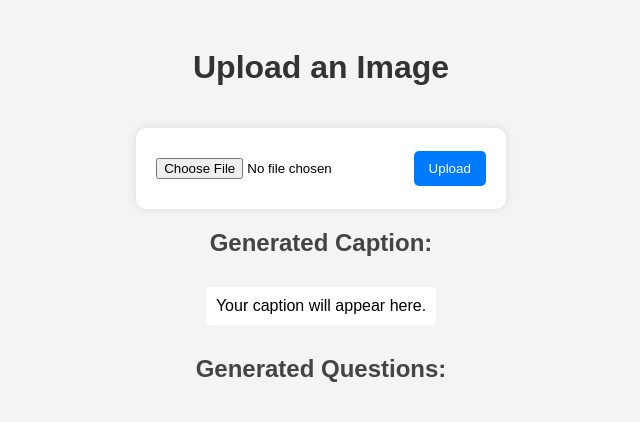
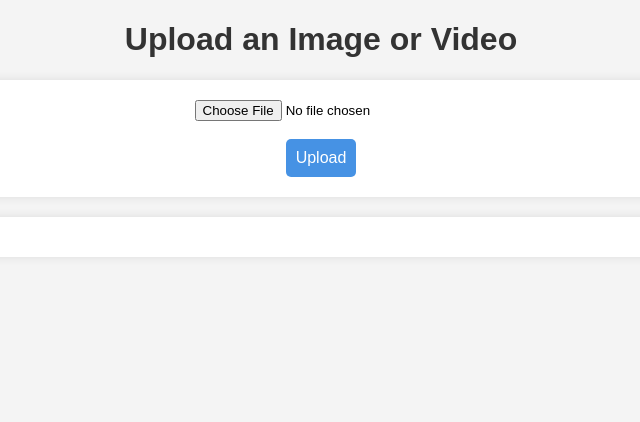
Before and after one commit to SeeramHarsha/chatbot, a Flask app: template templates/index.html in a window 1280 px wide. Shown: the top 422 px of the page, without its empty margins (319-959 px from the left). Run offline with Flask 3, Linux system fonts and the light colour scheme; the template is opened without the code that fills it, so the values that code supplies are empty.

Commit message:
Update index.html

```diff
--- a/templates/index.html
+++ b/templates/index.html
@@ -3,100 +3,84 @@
 <head>
     <meta charset="UTF-8">
     <meta name="viewport" content="width=device-width, initial-scale=1.0">
-    <title>Image Captioning</title>
+    <title>Video & Image Description Generator</title>
     <style>
         body {
             font-family: Arial, sans-serif;
+            text-align: center;
             background-color: #f4f4f4;
-            text-align: center;
-            padding: 20px;
         }
         h1 {
             color: #333;
         }
-        form {
+        #upload-form {
             background: white;
             padding: 20px;
+            margin: 20px auto;
+            width: 50%;
+            box-shadow: 0px 0px 10px rgba(0, 0, 0, 0.1);
             border-radius: 10px;
-            box-shadow: 0 0 10px rgba(0, 0, 0, 0.1);
-            display: inline-block;
-            margin-top: 20px;
         }
-        input[type="file"] {
-            margin: 10px 0;
+        #loading {
+            display: none;
+            font-size: 18px;
+            font-weight: bold;
+            color: #007BFF;
+        }
+        #result {
+            background: white;
+            padding: 20px;
+            margin: 20px auto;
+            width: 60%;
+            box-shadow: 0px 0px 10px rgba(0, 0, 0, 0.1);
+            border-radius: 10px;
+            text-align: left;
         }
         button {
-            background-color: #007bff;
+            background-color: #4692e4;
             color: white;
-            padding: 10px 15px;
+            padding: 10px;
             border: none;
+            cursor: pointer;
             border-radius: 5px;
-            cursor: pointer;
+            font-size: 16px;
         }
         button:hover {
             background-color: #0056b3;
         }
-        h2 {
-            color: #444;
-            margin-top: 20px;
+        .question {
+            font-weight: bold;
+            color: #007BFF;
+            margin-top: 15px;
         }
-        p {
-            background: white;
-            padding: 10px;
-            border-radius: 5px;
-            display: inline-block;
-            max-width: 80%;
-            margin: 10px auto;
-        }
-        ul {
-            list-style-type: none;
-            padding: 0;
-        }
-        li {
-            background: white;
-            margin: 5px auto;
-            padding: 10px;
-            border-radius: 5px;
-            max-width: 80%;
-            box-shadow: 0 0 5px rgba(0, 0, 0, 0.1);
-        }
-        #loading {
-            display: none;
-            font-size: 18px;
-            color: #007bff;
-            margin-top: 20px;
+        .answer {
+            margin-left: 20px;
+            color: #333;
         }
     </style>
 </head>
 <body>
-    <h1>Upload an Image</h1>
-    <form id="uploadForm" enctype="multipart/form-data">
-        <input type="file" name="file" id="fileInput" required>
+    <h1>Upload an Image or Video</h1>
+    <form id="upload-form" enctype="multipart/form-data">
+        <input type="file" id="file" name="file" required>
+        <br><br>
         <button type="submit">Upload</button>
     </form>
 
-    <p id="loading">Processing... Please wait.</p>
+    <div id="loading">Processing... Please wait.</div>
 
-    <h2>Generated Caption:</h2>
-    <p id="caption">Your caption will appear here.</p>
-
-    <h2>Generated Questions:</h2>
-    <ul id="questions"></ul>
+    <div id="result"></div>
 
     <script>
-        document.getElementById("uploadForm").addEventListener("submit", function(event) {
+        document.getElementById("upload-form").addEventListener("submit", function(event) {
             event.preventDefault();
 
-            let formData = new FormData();
-            let fileInput = document.getElementById("fileInput").files[0];
-            if (!fileInput) {
-                alert("Please select a file.");
-                return;
-            }
-            formData.append("file", fileInput);
+            var formData = new FormData();
+            var fileInput = document.getElementById("file");
+            formData.append("file", fileInput.files[0]);
 
-            // Show loading indicator
             document.getElementById("loading").style.display = "block";
+            document.getElementById("result").innerHTML = "";
 
             fetch("/upload", {
                 method: "POST",
@@ -104,27 +88,28 @@
             })
             .then(response => response.json())
             .then(data => {
-                document.getElementById("loading").style.display = "none"; // Hide loading text
+                document.getElementById("loading").style.display = "none";
 
-                document.getElementById("caption").innerText = data.description || "No description generated.";
+                let qnaHTML = "";
+                if (data.qna) {
+                    let qnaLines = data.qna.split("\n"); // Assuming questions and answers are in new lines
+                    for (let i = 0; i < qnaLines.length; i += 2) {
+                        if (qnaLines[i]) {
+                            qnaHTML += `<p class="question">${qnaLines[i]}</p>`;
+                        }
+                        if (qnaLines[i + 1]) {
+                            qnaHTML += `<p class="answer">${qnaLines[i + 1]}</p>`;
+                        }
+                    }
+                }
 
-                let questionsList = document.getElementById("questions");
-                questionsList.innerHTML = ""; // Clear previous questions
-
-                if (data.questions) {
-                    let questionsArray = data.questions.split("\n");
-                    questionsArray.forEach(question => {
-                        let li = document.createElement("li");
-                        li.textContent = question;
-                        questionsList.appendChild(li);
-                    });
-                } else {
-                    questionsList.innerHTML = "<li>No questions generated.</li>";
-                }
+                document.getElementById("result").innerHTML =
+                    `<h2>Description</h2><p>${data.final_caption}</p>
+                     <h2>Questions & Answers</h2>${qnaHTML}`;
             })
             .catch(error => {
-                console.error("Error:", error);
-                document.getElementById("loading").style.display = "none"; // Hide loading text if error occurs
+                document.getElementById("loading").style.display = "none";
+                document.getElementById("result").innerHTML = "<p style='color:red;'>Error processing file.</p>";
             });
         });
     </script>
```
